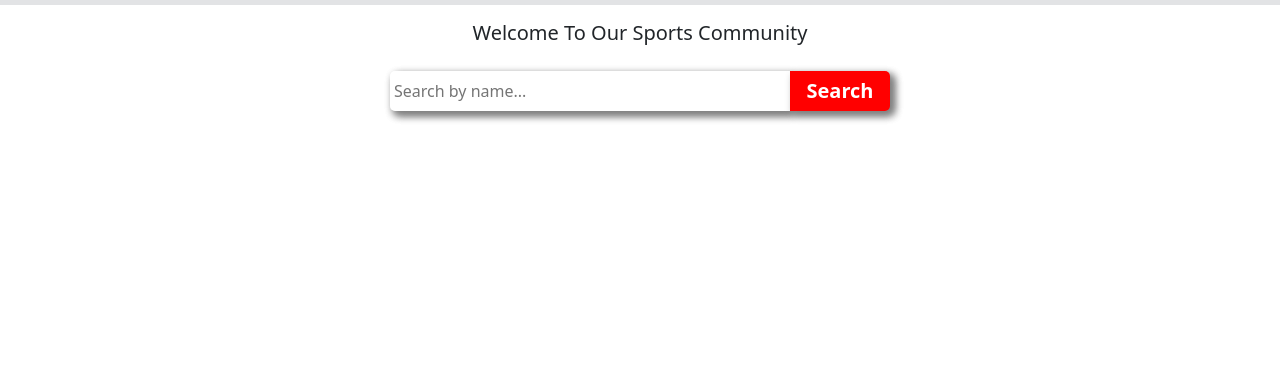
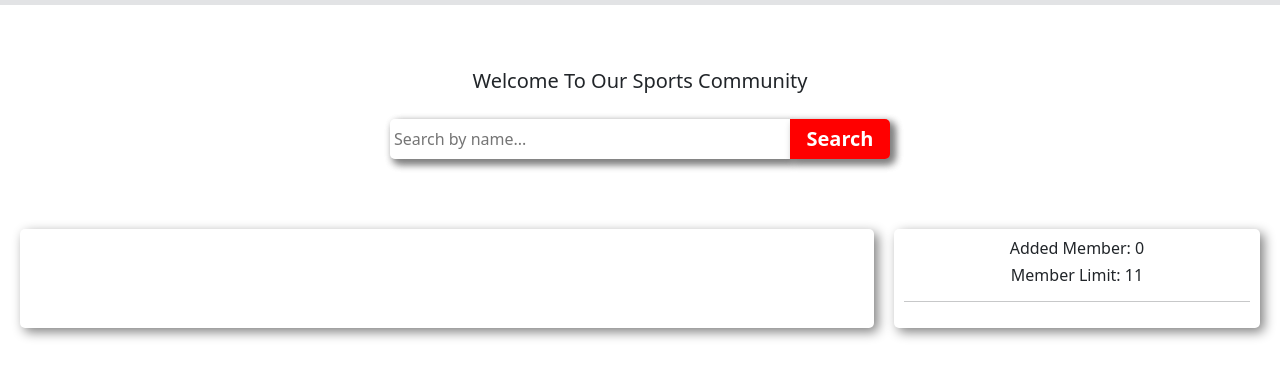
Before and after one commit to anupamahalder/Simple-Sports-Community-JavaScript, a plain HTML site: page index.html in a window 1280 px wide. Shown: the part 51-428 px from the top of the page. Drawn offline with nearby package versions, Linux system fonts and the light colour scheme; no server answers.

Commit message:
Loaded inital sports person data

```diff
--- a/app.js
+++ b/app.js
@@ -0,0 +1,7 @@
+fetch("https:\\www.thesportsdb.com/api/v1/json/3/searchplayers.php?p=pta")
+.then(res => res.json())
+.then(persons =>{
+    console.log(persons);
+    const personListContainer = document.getElementById("sports-card-main-container");
+
+})
--- a/index.html
+++ b/index.html
@@ -28,11 +28,24 @@
         </div>
       </nav>
     <!-- title  -->
-    <h1 class="p-3 text-center fs-5">Welcome To Our Sports Community</h1>
+    <h1 class="p-3 text-center fs-5 mt-5">Welcome To Our Sports Community</h1>
     <!-- search  -->
     <div class="search-container ">
         <input class="search-input" id="search-input" type="text" onkeydown="event.key === 'Enter' && handleSearch()" placeholder="Search by name...">
         <button onclick="handleSearch()" class="search-btn fs-5">Search</button>
+    </div>
+    <!-- sports container  -->
+    <div class="sports-container">
+        <!-- sports card container  -->
+        <div class="sports-card-main-container w-3/4" id="sports-card-main-container">
+
+        </div>
+        <!-- selected sports card container  -->
+        <div class="sports-selected-card-container w-1/4">
+            <h4 class="fs-6 text-center">Added Member: <span class="member-count">0</span></h4>
+            <h4 class="fs-6 text-center">Member Limit: 11</span></h4>
+            <hr>
+        </div>
     </div>
 
     <script src="app.js"></script>
--- a/style.css
+++ b/style.css
@@ -29,3 +29,22 @@
 .search-btn:hover{
     background-color: brown;
 }
+.sports-container{
+    display: flex;
+    justify-content: space-around;
+    gap: 20px;
+    padding: 20px;
+    margin-top: 50px;
+}
+.sports-card-main-container{
+    width: 70%;
+    box-shadow: 4px 4px 12px gray;
+    border-radius: 5px;
+    padding: 10px;
+}
+.sports-selected-card-container{
+    width: 30%;
+    box-shadow: 4px 4px 12px gray;
+    border-radius: 5px;
+    padding: 10px;
+}
```
